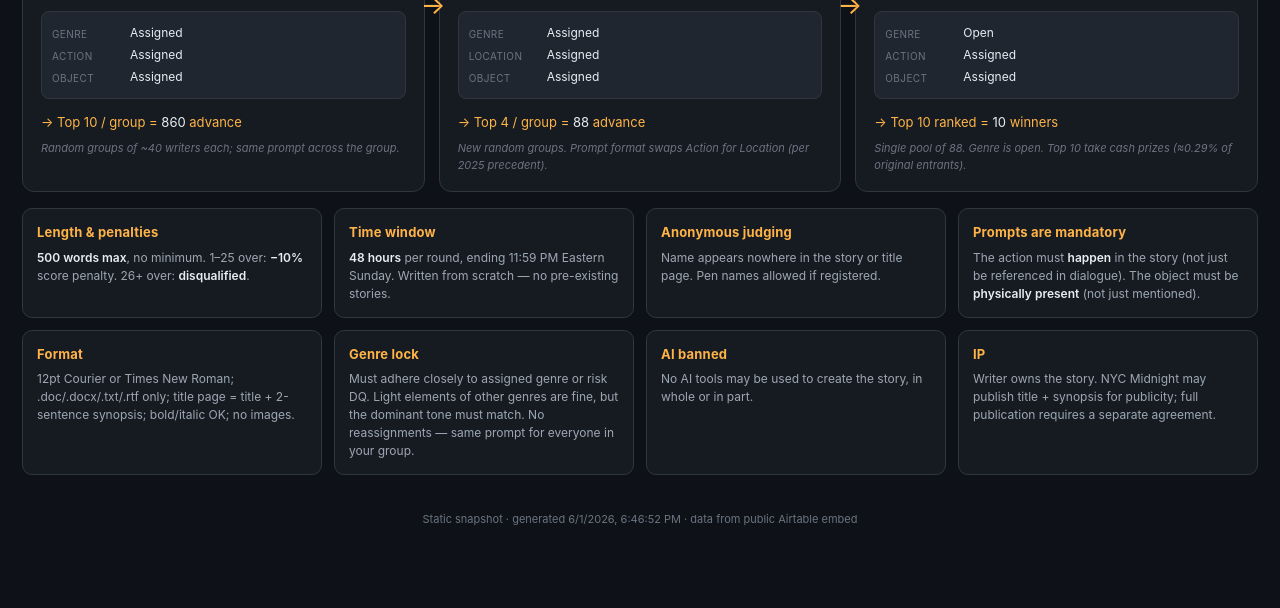
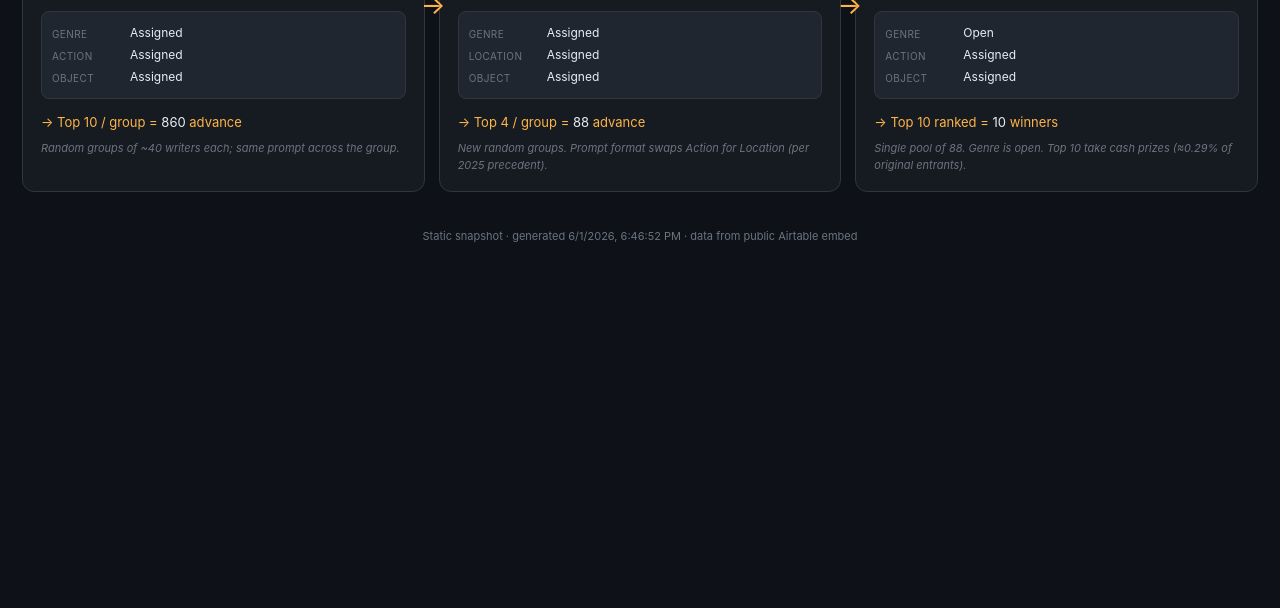
Before and after one commit to TomGarske/nycm-2026, a plain HTML site: page index.html in a window 1280 px wide. Shown: the part 572-1180 px from the top of the page. After the commit the page ends 897 px from the top, so only its background shows below. Drawn offline with Linux system fonts and the light colour scheme.

Commit message:
Drop the rules card-grid from Rounds tab
User feedback: section was noise — keep just the 3-round funnel.

```diff
--- a/index.html
+++ b/index.html
@@ -128,12 +128,6 @@
   .round-card .adv-arrow{position:absolute;right:-22px;top:50%;transform:translateY(-50%);font-size:26px;color:var(--accent);z-index:2}
   @media (max-width: 980px) { .funnel{grid-template-columns:1fr} .round-card .adv-arrow{display:none} }
 
-  .rule-grid{display:grid;grid-template-columns:repeat(auto-fit,minmax(280px,1fr));gap:12px;margin-top:8px}
-  .rule-card{background:var(--panel);border:1px solid var(--line);border-radius:10px;padding:14px}
-  .rule-card h4{margin:0 0 6px;font-size:13px;color:var(--accent);letter-spacing:0.2px}
-  .rule-card p{margin:0;color:var(--ink-dim);font-size:12px}
-  .rule-card .strong{color:var(--ink);font-weight:600}
-
   /* Economics */
   .money-headline{display:grid;grid-template-columns:repeat(auto-fit,minmax(200px,1fr));gap:12px;margin-bottom:16px}
   .money-stat{background:var(--panel);border:1px solid var(--line);border-radius:10px;padding:14px}
@@ -233,7 +227,7 @@
   </header>
 
   <div class="tabs" id="tabs">
-    <div class="tab active" data-tab="rounds">Rounds &amp; Rules</div>
+    <div class="tab active" data-tab="rounds">Rounds</div>
     <div class="tab" data-tab="economics">Economics</div>
     <div class="tab" data-tab="publishing">Publishing Status</div>
     <div class="tab" data-tab="compete">⚔️ Compete</div>
@@ -249,7 +243,6 @@
   <section class="panel-tab active" data-pane="rounds">
     <div class="section-note">Three rounds. Each round has a 48-hour writing window and a new prompt assignment. Only ~0.29% of writers reach the prize tier (10 winners out of 3,456 entrants). Past years' rules confirm round 2 swaps the action prompt for a <span style="color:var(--accent)">location</span> prompt, and the final round opens the genre.</div>
     <div class="funnel" id="funnel"></div>
-    <div class="rule-grid" id="ruleGrid"></div>
   </section>
 
   <section class="panel-tab" data-pane="economics">
@@ -369,17 +362,6 @@ const ROUNDS = [
   {n: 3, name: "Final Round", dates: "Sep 11–13, 2026", writers: 88, groups: 1, perGroup: 88, advance: "Top 10 ranked", advanceTo: 10, prompt: {Genre: "Open", Action: "Assigned", Object: "Assigned"}, note: "Single pool of 88. Genre is open. Top 10 take cash prizes (≈0.29% of original entrants)."},
 ];
 
-const RULES = [
-  {t: "Length & penalties", b: "<span class='strong'>500 words max</span>, no minimum. 1–25 over: <span class='strong'>−10%</span> score penalty. 26+ over: <span class='strong'>disqualified</span>."},
-  {t: "Time window", b: "<span class='strong'>48 hours</span> per round, ending 11:59 PM Eastern Sunday. Written from scratch — no pre-existing stories."},
-  {t: "Anonymous judging", b: "Name appears nowhere in the story or title page. Pen names allowed if registered."},
-  {t: "Prompts are mandatory", b: "The action must <span class='strong'>happen</span> in the story (not just be referenced in dialogue). The object must be <span class='strong'>physically present</span> (not just mentioned)."},
-  {t: "Format", b: "12pt Courier or Times New Roman; .doc/.docx/.txt/.rtf only; title page = title + 2-sentence synopsis; bold/italic OK; no images."},
-  {t: "Genre lock", b: "Must adhere closely to assigned genre or risk DQ. Light elements of other genres are fine, but the dominant tone must match. No reassignments — same prompt for everyone in your group."},
-  {t: "AI banned", b: "No AI tools may be used to create the story, in whole or in part."},
-  {t: "IP", b: "Writer owns the story. NYC Midnight may publish title + synopsis for publicity; full publication requires a separate agreement."},
-];
-
 (() => {
   $("#funnel").innerHTML = ROUNDS.map((r, i) => {
     const promptRows = Object.entries(r.prompt).map(([k, v]) => `<div class="p-row"><span class="k">${k}</span><span>${v}</span></div>`).join("");
@@ -396,7 +378,6 @@ const RULES = [
       ${isLast ? '' : '<div class="adv-arrow">→</div>'}
     </div>`;
   }).join("");
-  $("#ruleGrid").innerHTML = RULES.map(r => `<div class="rule-card"><h4>${r.t}</h4><p>${r.b}</p></div>`).join("");
 })();
 
 // Economics
```
